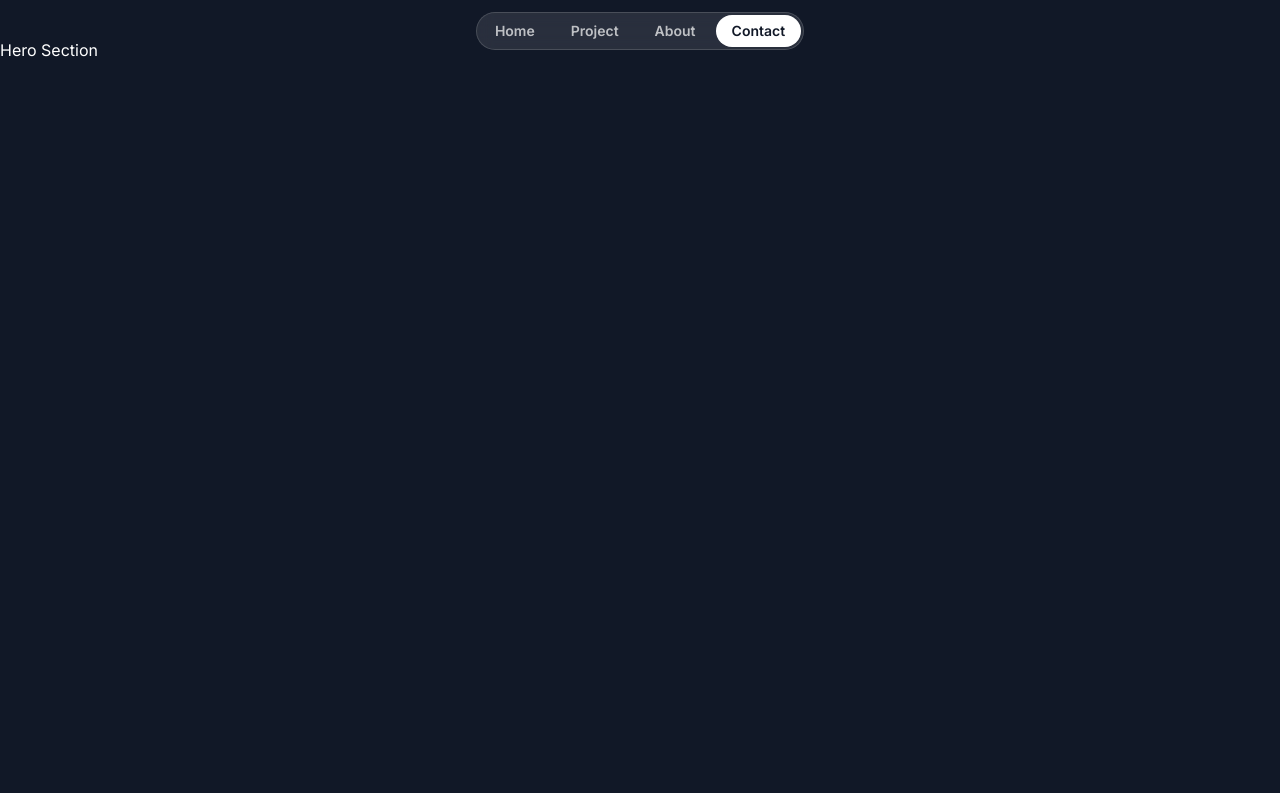
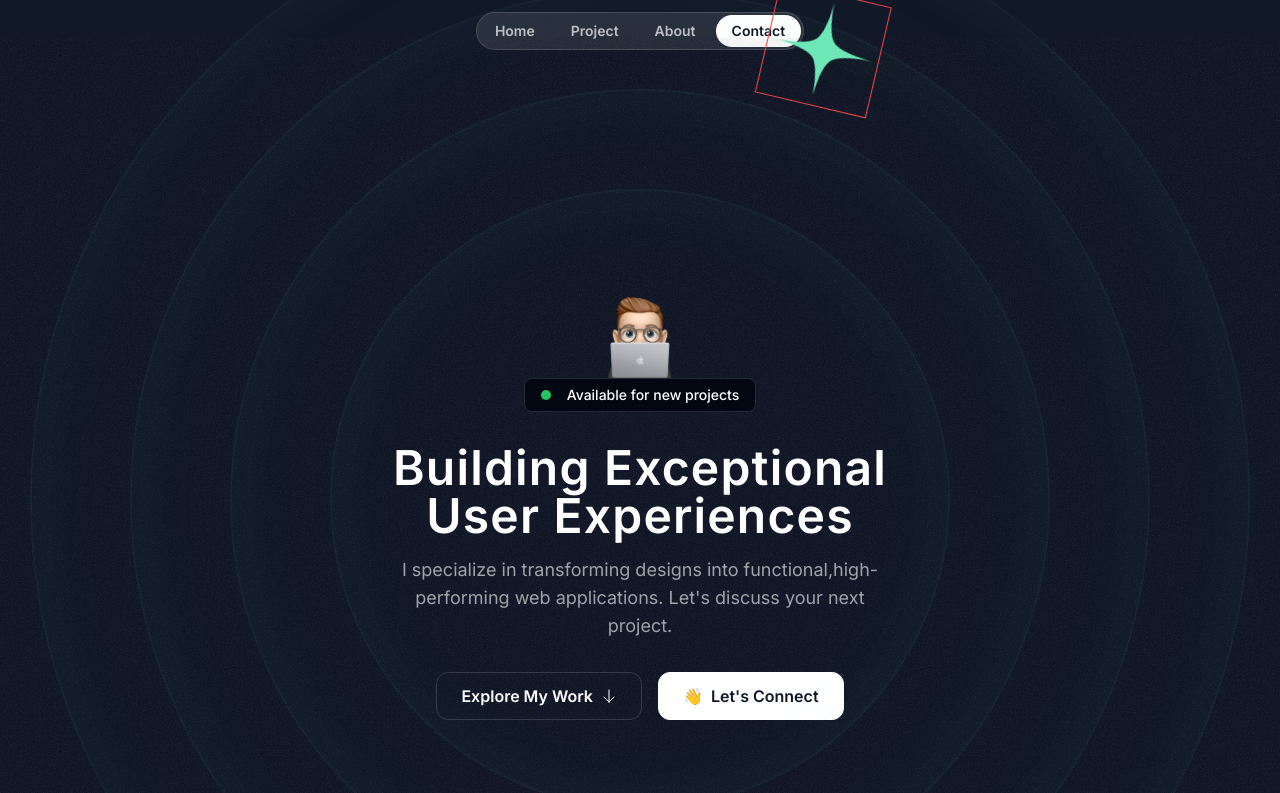
Before and after one commit to andrMaulana/single-page-portfolio, a Next.js app: page / in a window 1280 px wide. Shown: the top 793 px of the page. Built offline with nearby package versions, Linux system fonts and the light colour scheme; a web font is replaced by a local one.

Commit message:
create hero ring class

```diff
--- a/src/app/globals.css
+++ b/src/app/globals.css
@@ -6,4 +6,8 @@
     .nav-item {
         @apply px-4 py-1.5 rounded-full text-white/70 text-sm font-semibold hover:bg-white/10 hover:text-white transition duration-300;
     }
+
+    .hero-ring {
+        @apply absolute inset-0 border-2 top-1/2 left-1/2 -translate-x-1/2 -translate-y-1/2 rounded-full border-emerald-300/5 shadow-[0_0_80px_inset] shadow-emerald-300/5;
+    }
 }
--- a/src/sections/Hero.tsx
+++ b/src/sections/Hero.tsx
@@ -1,3 +1,57 @@
+import memojiImage from '@/assets/images/memoji-computer.png';
+import Image from 'next/image';
+import ArrowDown from '@/assets/icons/arrow-down.svg';
+import grainImage from '@/assets/images/grain.jpg';
+import StarIcon from "@/assets/icons/star.svg";
+
 export const HeroSection = () => {
-  return <div>Hero Section</div>;
+  return (
+  <div className='py-32 md:py-48 lg:py-60 relative z-0 overflow-x-clip'>
+    <div className="absolute inset-0 -z-30 opacity-5" style={{
+      backgroundImage: `url(${grainImage.src})`
+     }}>
+     </div>
+
+     <div className="size-[620px] hero-ring"></div>
+     <div className="size-[820px] hero-ring"></div>
+     <div className="size-[1020px] hero-ring"></div>
+     <div className="size-[1220px] hero-ring"></div>
+
+     <div className="absolute left-1/2 top-1/2 -translate-x-1/2 -translate-y-1/2">
+      <div className=" border-red-500 size-[800px] animate-spin [animation-duration:30s]">
+        <div className="border border-red-500 inline-flex animate-spin [animation-duratin:5s]">
+        <StarIcon className="size-28 text-emerald-300" />
+          </div>
+        </div>
+     </div>
+
+
+    <div className="container">
+      <div className='flex flex-col items-center'>
+      <Image src={memojiImage} className='size-[100px]' alt='Person peeking from behind laptop' />
+      <div className='bg-gray-950 border border-gray-800 px-4 py-1.5 inline-flex items-center gap-4 rounded-lg'>
+          <div className="bg-green-500 size-2.5 rounded-full"></div>
+          <div className="text-sm font-medium">Available for new projects
+            </div>
+          </div>
+      </div>
+      <div className="max-w-lg mx-auto">
+      <h1 className="font-serif font-semibold md:text-5xl text-3xl text-center mt-8 tracking-wide">Building Exceptional User Experiences</h1>
+      <p className="mt-4 text-center text-white/60 md:text-lg">
+        I specialize in transforming designs into functional,high-performing web applications. Let's discuss your next project.
+      </p>
+      </div>
+      <div className="flex flex-col md:flex-row justify-center items-center mt-8 gap-4">
+        <button className="inline-flex items-center gap-2 border border-white/15 px-6 h-12 rounded-xl">
+          <span className="font-semibold">Explore My Work</span>
+          <ArrowDown className="size-4"/>
+        </button>
+        <button className="inline-flex items-center gap-2 border border-white bg-white text-gray-900 h-12 px-6 rounded-xl">
+          <span>👋</span>
+          <span className="font-semibold">Let's Connect</span>
+        </button>
+      </div>
+    </div>
+  </div>
+  );
 };
```
